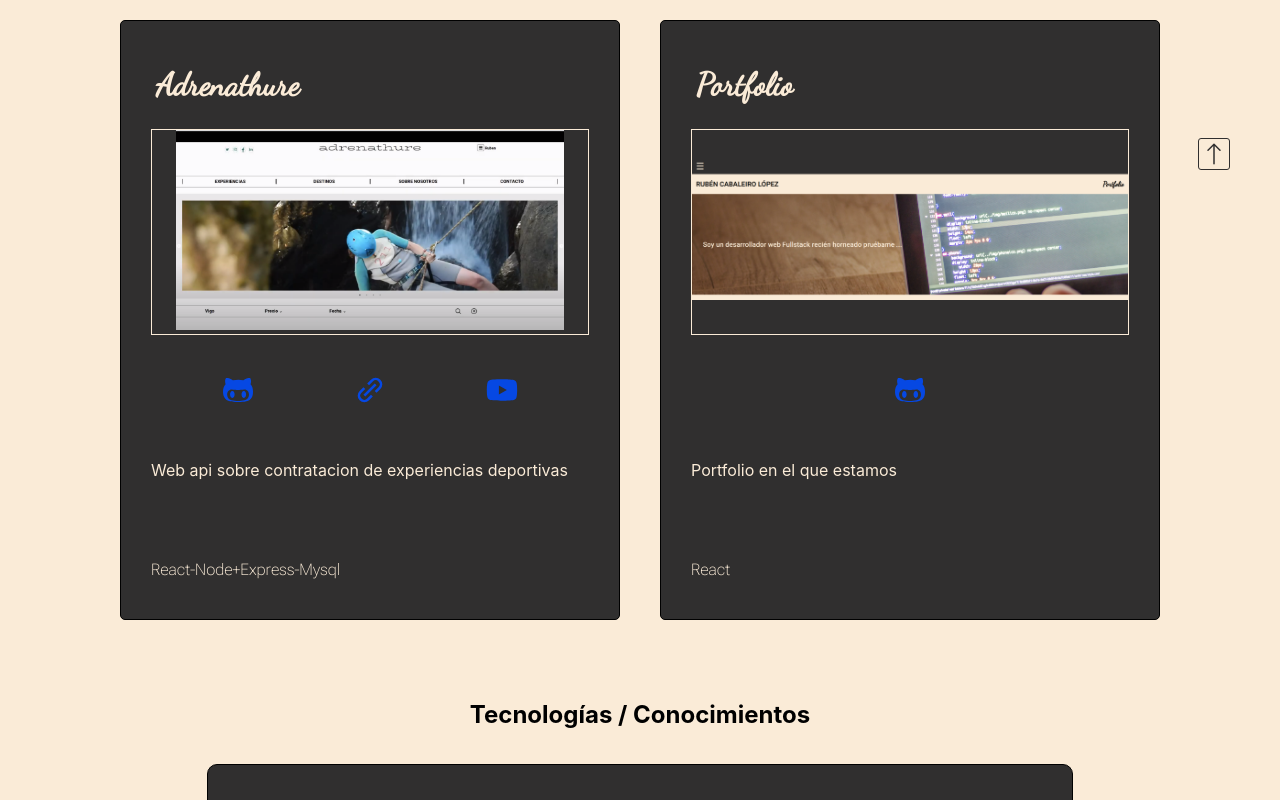
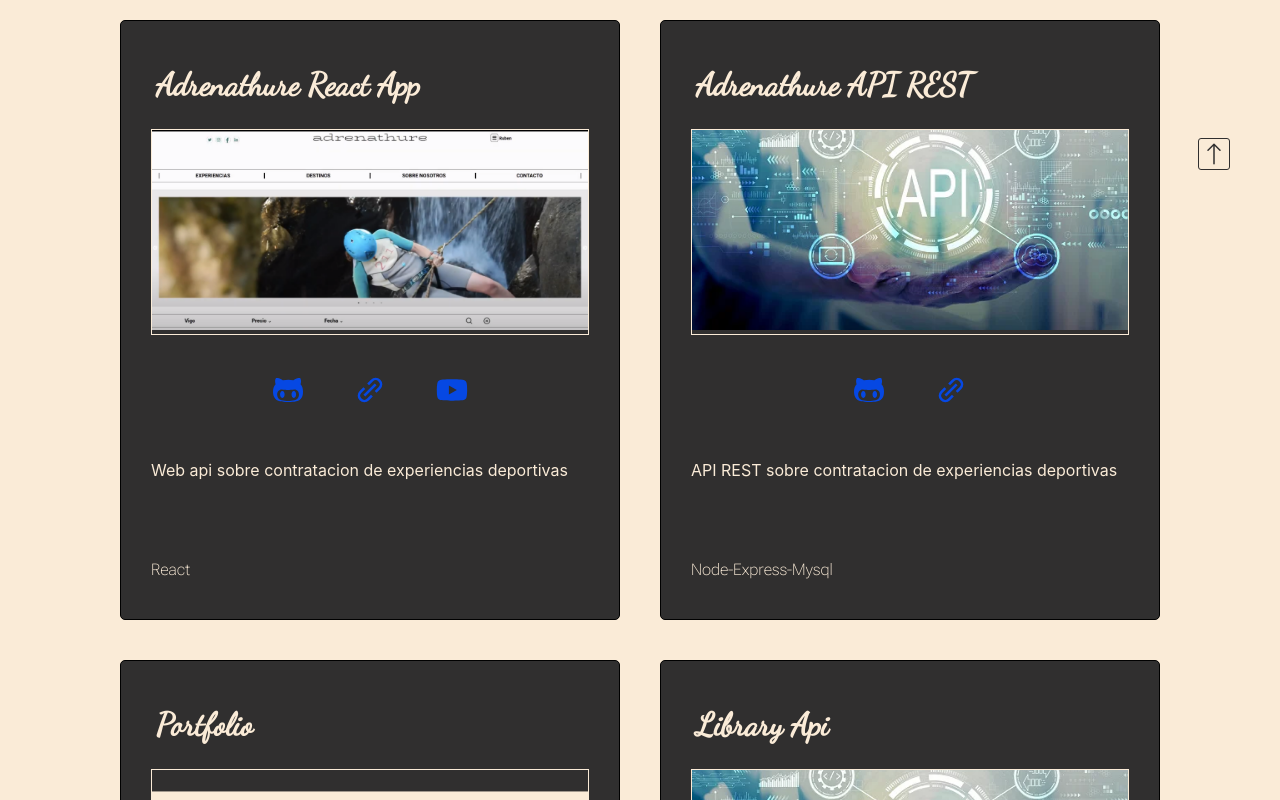
Before and after one commit to russtu/Portfolio, a React (Create React App) app: page / in a window 1280 px wide. Shown: the part 580-1380 px from the top of the page. Built offline with nearby package versions, Linux system fonts and the light colour scheme.

Commit message:
added new project and restructuring projects layout

```diff
--- a/src/data/projects.json
+++ b/src/data/projects.json
@@ -1,24 +1,46 @@
 [
   {
     "id": 1,
-    "title": "Adrenathure",
+    "title": "Adrenathure React App",
     "pictureUrl": "adrenathureProject.webp",
-    "githubUrl": "https://github.com/russtu?tab=repositories",
+    "githubUrl": "https://github.com/russtu/Adrenathure-Frontend",
     "projectUrl": "https://adrenathure.rubencabaleiro.com/",
     "projectUrlYoutube": "https://www.youtube.com/watch?v=_lu5uSqOiZo&t=1s",
     "description": "Web api sobre contratacion de experiencias deportivas",
-    "tecnologias": "React-Node+Express-Mysql"
+    "tecnologias": "React"
+  },
+{
+    "id": 2,
+    "title": "Adrenathure API REST",
+    "pictureUrl": "api.webp",
+    "githubUrl": "https://github.com/russtu/Adrenathure-Backend",
+    "projectUrl": "https://adrenathure.rubencabaleiro.com/",
+    "projectUrlYoutube": "",
+    "description": "API REST sobre contratacion de experiencias deportivas",
+    "tecnologias": "Node-Express-Mysql"
   },
   {
-    "id": 2,
+    "id": 3,
     "title": "Portfolio",
     "pictureUrl": "portfolio.webp",
     "githubUrlBackend": "",
-    "githubUrl": "https://github.com/russtu?tab=repositories",
+    "githubUrl": "https://github.com/russtu/Portfolio",
     "projectUrl": "",
     "projectUrlYoutube": "",
     "description": "Portfolio en el que estamos",
     "tecnologias": "React"
 
+  },
+  {
+    "id": 4,
+    "title": "Library Api",
+    "pictureUrl": "api.webp",
+    "githubUrlBackend": "",
+    "githubUrl": "https://github.com/russtu/Library-API",
+    "projectUrl": "",
+    "projectUrlYoutube": "",
+    "description": "Library REST API",
+    "tecnologias": "Node-Express-Mysql"
+
   }
 ]
--- a/src/layout/Landing.css
+++ b/src/layout/Landing.css
@@ -117,13 +117,13 @@
 .photo-project {
   width: 100%;
   height: 200px;
-  object-fit: contain;
+  object-fit: cover;
 }
 
 .links-project {
   display: flex;
   justify-content: center;
-  gap: 100px;
+  gap: 50px;
   margin-bottom: 30px;
 }
 
--- a/src/layout/Landing.js
+++ b/src/layout/Landing.js
@@ -42,7 +42,7 @@ export const Landing = ({ open, setOpen }) => {
       </header>
       <BsArrowUp onClick={() => window.scroll(0, 0)} className='icons scrollTop' />
       <section id="presentation-section">
-        <h2 id="description-presentation"> Soy un desarrollador web Fullstack  recién horneado pruébame ...</h2>
+        <h2 id="description-presentation"> Soy Desarrollador web Fullstack<hr></hr></h2>
         <h3 id="description-presentation2"> Con pasado con técnico robótico y electromecánico he decidido empezar en el camino que mas feliz me hace... el CODE o como digo yo<em> "dame una línea de código y no me des otra cosa..."</em></h3>
       </section>
       <section id='project-section' >
```
Also changed, not shown: public/api.webp (added).
